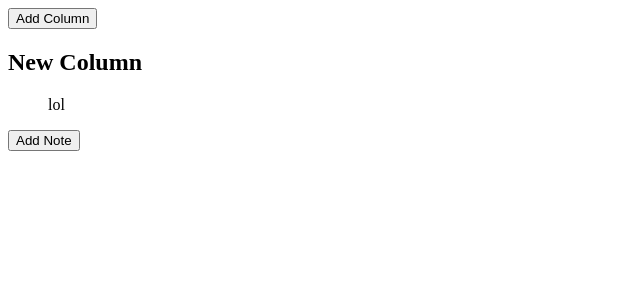
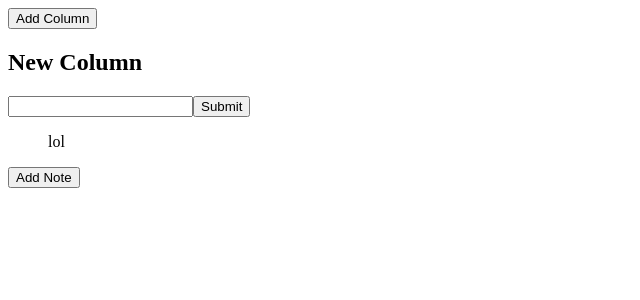
Before and after one commit to stickmanbob/Delegando, a React (Create React App) app: page / in a window 1280 px wide. Both pictures are taken after a click on the button "Add Column". Shown: the top 300 px of the page, without its empty margins (0-640 px from the left). Built offline with nearby package versions, Linux system fonts and the light colour scheme.

Commit message:
Add column edit form

```diff
--- a/src/actions/column_actions.js
+++ b/src/actions/column_actions.js
@@ -1,5 +1,6 @@
 export const CREATE_COLUMN = "CREATE_COLUMN";
 export const REMOVE_COLUMN = "REMOVE_COLUMN";
+export const UPDATE_COLUMN = "UPDATE_COLUMN";
 
 export const createColumn = (column) => {
     return {
@@ -10,3 +11,14 @@ export const createColumn = (column) => {
             }
     }
 }
+
+export const updateColumn = (column) => {
+	return {
+		type: UPDATE_COLUMN,
+		column: {
+			id: column.id,
+			title: column.title,
+			notes: column.notes,
+		}
+	}
+}
--- a/src/components/board.jsx
+++ b/src/components/board.jsx
@@ -15,7 +15,7 @@ class Board extends React.Component {
         return (
             columns.map((col,idx)=>{
                 return(
-                   <Column title={col.title} key={idx}/>
+                   <Column title={col.title} key={idx} id={col.id}/>
                 )
             })
         )
--- a/src/components/column.jsx
+++ b/src/components/column.jsx
@@ -3,6 +3,7 @@ import React from "react";
 
 import Note from "./note";
 import { createNote, removeNote } from "../actions/note_actions";
+import EditColumnForm from "./edit_column_form";
 
 class Column extends React.Component {
   constructor(props) {
@@ -22,6 +23,7 @@ class Column extends React.Component {
     return (
       <div>
 				<h2>{this.props.title}</h2>
+				<EditColumnForm columnId={this.props.id}/>
         <ul>{realNotes}</ul>
         <button onClick={this.addNote}>Add Note</button>
       </div>
--- a/src/components/edit_column_form.jsx
+++ b/src/components/edit_column_form.jsx
@@ -1,14 +1,16 @@
 import React from "react";
-import {connect} from "redux";
-
+import {connect} from "react-redux";
+import { updateColumn } from "../actions/column_actions"
 class editColumnForm extends React.Component{
 
 	constructor(props){
 		super(props);
 		let column = this.props.column;
+		console.log(column)
 		this.state = column;
 
 		this.handleChange = this.handleChange.bind(this);
+		this.handleSubmit = this.handleSubmit.bind(this);
 	}
 
 	handleChange(e){
@@ -18,12 +20,37 @@ class editColumnForm extends React.Component{
 		})
 	}
 
-	handleSubmit(){
-
+	handleSubmit(e){
+		e.preventDefault();
+		let column = this.state;
+		console.log(column)
+		this.props.updateColumn(column);
 	}
 
 	render(){
-					<input onChange={this.handleChange} type="text"/>
+
+		return(
+			<form onSubmit={this.handleSubmit} className="edit-column-form">
+					<input className="column-title" onChange={this.handleChange} type="text"/>
+					<input className="edit-column-submit" type="submit"/>
+			</form>
+		)
 
 	}
 }
+
+function mSTP(state,ownProps){
+	console.log(ownProps)
+	return {
+		column: state.entities.columns[ownProps.columnId]
+	}
+}
+
+function mDTP(dispatch){
+	return {
+		updateColumn: (col) => dispatch(updateColumn(col)),
+
+	}
+}
+
+export default connect(mSTP,mDTP)(editColumnForm);
--- a/src/reducers/columns_reducer.js
+++ b/src/reducers/columns_reducer.js
@@ -1,4 +1,4 @@
-import { CREATE_COLUMN } from "../actions/column_actions"
+import { CREATE_COLUMN, UPDATE_COLUMN, REMOVE_COLUMN } from "../actions/column_actions"
 
 export default function columnsReducer(state={},action){
 
@@ -20,7 +20,10 @@ export default function columnsReducer(state={},action){
 
                 {[id]: column}, // Our new object, namespaced under its new id
 
-                {nextId:id+1}) //Increment the next availible id by 1
+								{nextId:id+1}) //Increment the next availible id by 1
+
+				case UPDATE_COLUMN:
+						return Object.assign({},state,{[action.column.id]: action.column})
         default:
             return state;
     }
```
Also changed, not shown: src/styles/column.css (added).
